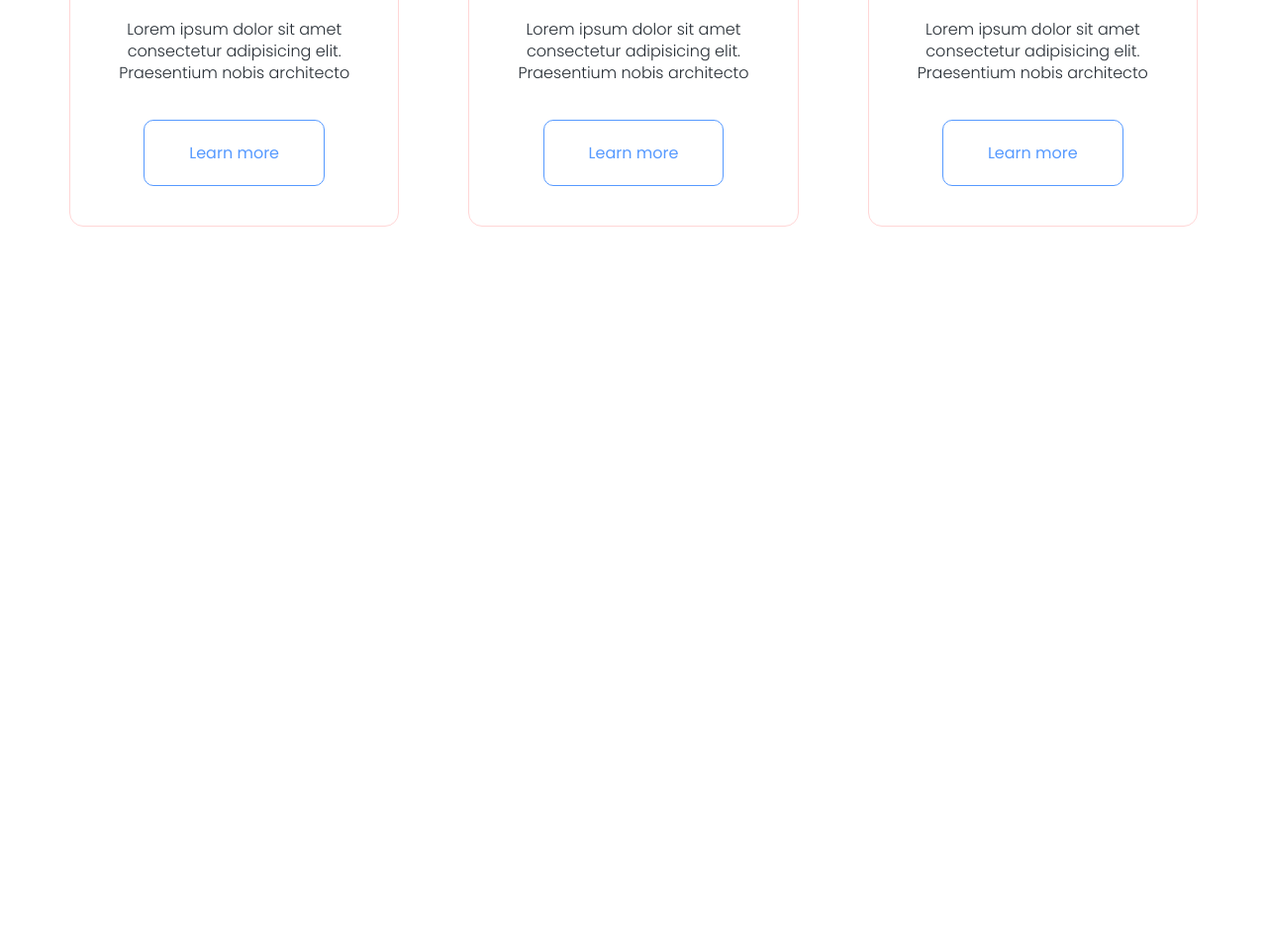
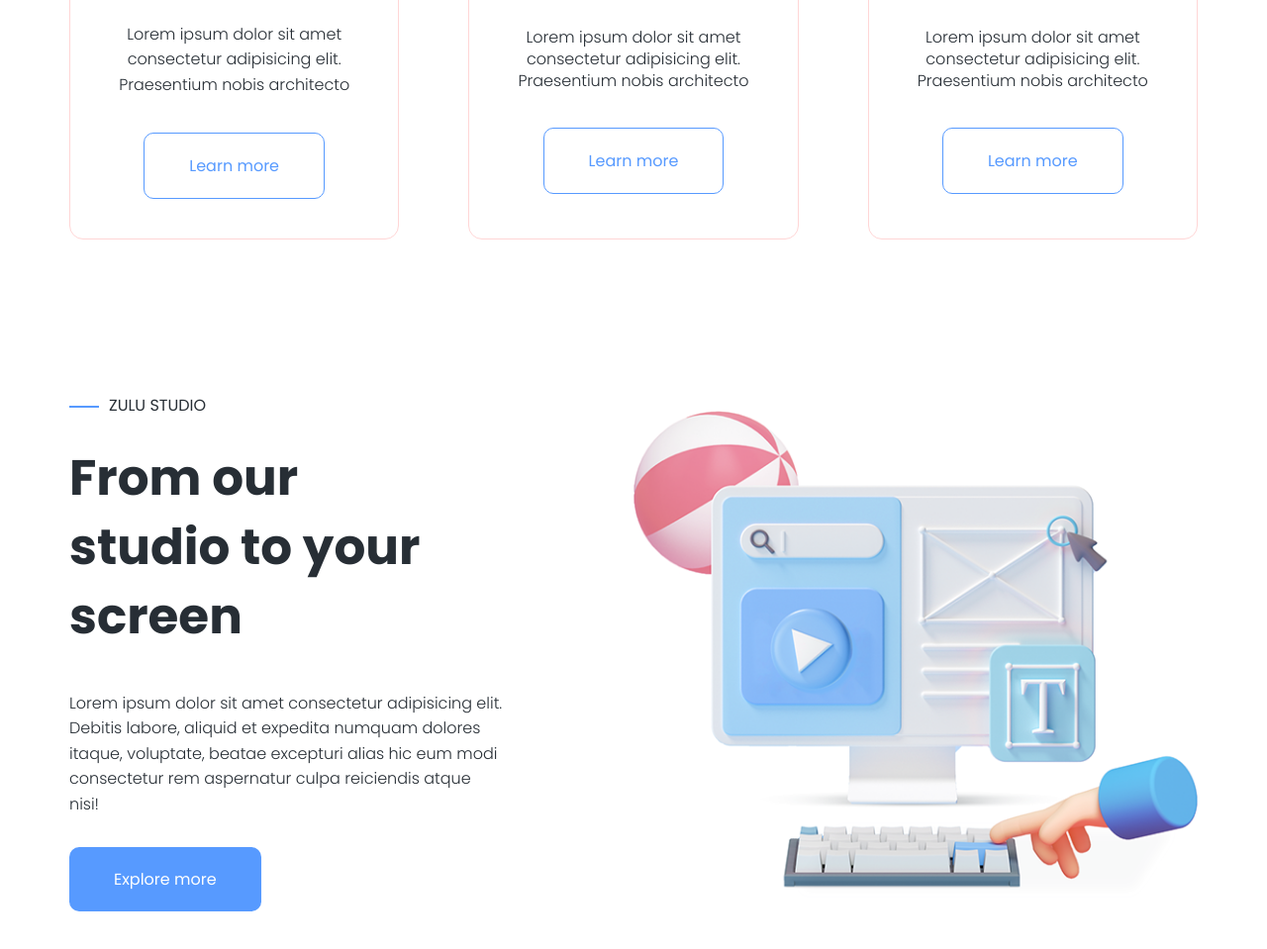
Before and after one commit to thuccv98/psd2htmlv2, a plain HTML site: page index.html in a window 1280 px wide. Shown: the part 1375-2334 px from the top of the page at 99% size. Before the commit the page ends 1654 px from the top, so only its background shows below. Drawn offline with Linux system fonts and the light colour scheme.

Commit message:
Complete intro block

```diff
--- a/index.html
+++ b/index.html
@@ -50,7 +50,7 @@
               <span>Make a</span> <span>big impact </span>
               <span>with exciting</span> videos.
             </h1>
-            <p class="banner-desc">
+            <p class="banner-desc text">
               Lorem ipsum dolor sit amet consectetur adipisicing elit. Ratione
               quisquam
             </p>
@@ -73,7 +73,7 @@
             <div class="work-item">
               <img src="./images/img2.png" alt="imgwork" class="work-image" />
               <h3 class="work-title">Offer the best viewing experience</h3>
-              <p class="work-desc">
+              <p class="work-desc text">
                 Lorem ipsum dolor sit amet consectetur adipisicing elit.
                 Praesentium nobis architecto
               </p>
@@ -105,6 +105,24 @@
             </div>
           </div>
         </section>
+        <!-- Intro -->
+        <section class="intro">
+          <div class="intro-content">
+            <span class="block-caption block-caption--left">Zulu Studio</span>
+            <h2 class="block-heading">
+              <span>From our</span> <span>studio to your</span>
+              <span>screen</span>
+            </h2>
+            <p class="text intro-desc">
+              Lorem ipsum dolor sit amet consectetur adipisicing elit. Debitis
+              labore, aliquid et expedita numquam dolores itaque, voluptate,
+              beatae excepturi alias hic eum modi consectetur rem aspernatur
+              culpa reiciendis atque nisi!
+            </p>
+            <a href="" class="button button--primary">Explore more</a>
+          </div>
+          <img src="./images/img5.png" alt="img6" class="intro-image" />
+        </section>
       </div>
     </div>
   </body>
--- a/styles/_banner.scss
+++ b/styles/_banner.scss
@@ -18,8 +18,6 @@
     }
   }
   &-desc {
-    font-weight: 300;
-    line-height: 1.5;
     color: $gray-dark;
     margin-bottom: 50px;
   }
--- /dev/null
+++ b/styles/_intro.scss
@@ -0,0 +1,17 @@
+.intro {
+  display: flex;
+  align-items: center;
+  padding: 110px 0 160px;
+  & > * {
+    width: 50%;
+  }
+}
+
+.intro-content {
+  padding-right: 130px;
+}
+
+.intro-desc {
+  margin-bottom: 30px;
+  margin-top: 40px;
+}
--- a/styles/_shared.scss
+++ b/styles/_shared.scss
@@ -91,8 +91,19 @@ a {
     background-color: $primary-color;
     top: 50%;
   }
+
+  &-caption--left {
+    padding-left: 40px;
+    margin-bottom: 30px;
+  }
+  &-caption--left:after {
+    display: none;
+  }
+  &-caption--left:before {
+    transform: none;
+  }
+
   &-heading {
-    text-transform: uppercase;
     font-size: 50px;
     line-height: 1.4;
     span {
@@ -100,3 +111,8 @@ a {
     }
   }
 }
+
+.text {
+  font-weight: 300;
+  line-height: 1.6;
+}
--- a/styles/index.scss
+++ b/styles/index.scss
@@ -3,3 +3,4 @@
 @import 'header';
 @import 'banner';
 @import 'work';
+@import 'intro';
```
Also changed, not shown: styles/index.css, 1 other file.
